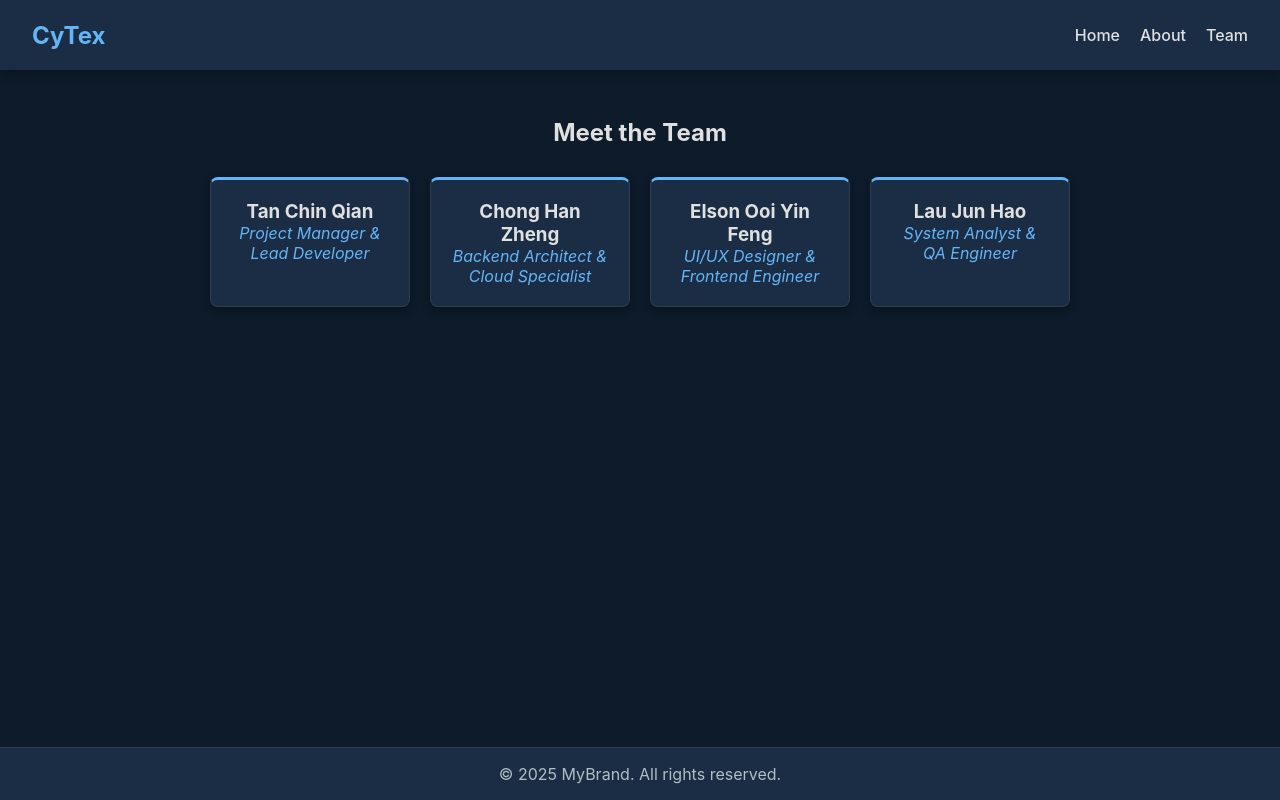
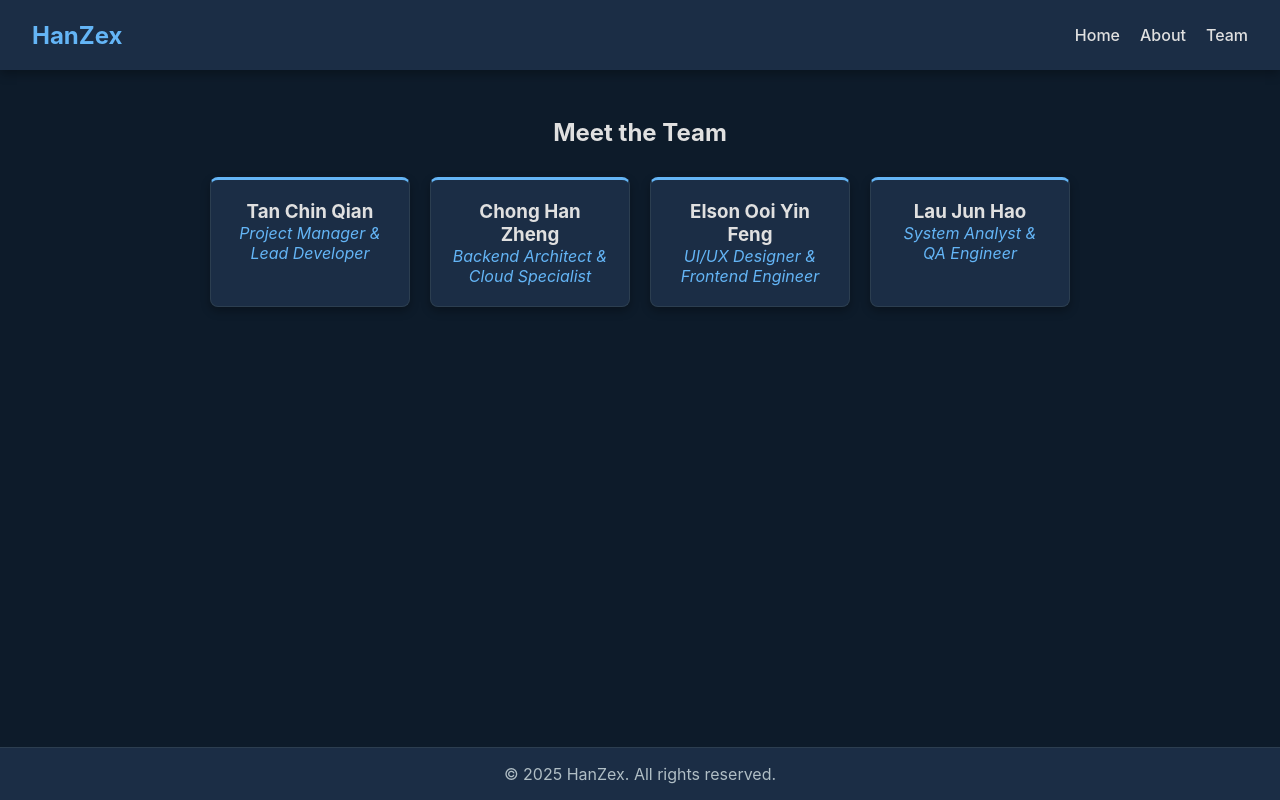
Before and after one commit to tanchinqian/CAT201-Assignment2, a React (Vite) app: page /team in a window 1280 px wide. Built offline with nearby package versions, Linux system fonts and the light colour scheme.

Commit message:
Changed company name

```diff
--- a/src/components/Footer.jsx
+++ b/src/components/Footer.jsx
@@ -4,7 +4,7 @@ import './Footer.css';
 const Footer = () => {
   return (
     <footer className="footer">
-      <p>&copy; {new Date().getFullYear()} MyBrand. All rights reserved.</p>
+      <p>&copy; {new Date().getFullYear()} HanZex. All rights reserved.</p>
     </footer>
   );
 };
--- a/src/components/Navbar.jsx
+++ b/src/components/Navbar.jsx
@@ -5,7 +5,7 @@ import './Navbar.css';
 const Navbar = () => {
   return (
     <nav className="navbar">
-      <h1 className="nav-logo">CyTex</h1>
+      <h1 className="nav-logo">HanZex</h1>
       <div className="nav-links">
         <Link to="/" className="nav-item">Home</Link>
         <Link to="/about" className="nav-item">About</Link>
--- a/src/components/StatsBreak.jsx
+++ b/src/components/StatsBreak.jsx
@@ -15,7 +15,7 @@ const StatsBreak = () => {
               <span>Projects Completed</span>
             </div>
             <div className="stat-item">
-              <h3>100%</h3>
+              <h3>99.9%</h3>
               <span>Client Satisfaction</span>
             </div>
             <div className="stat-item">
--- a/src/components/Testimonials.jsx
+++ b/src/components/Testimonials.jsx
@@ -6,7 +6,7 @@ const Testimonials = () => {
         {
             name: "Dr. Aiman",
             company: "HealthCare Plus",
-            comment: "CyTex transformed our patient booking system. Highly professional team!",
+            comment: "HanZex transformed our patient booking system. Highly professional team!",
             rating: "⭐⭐⭐⭐⭐"
         },
         {
```
